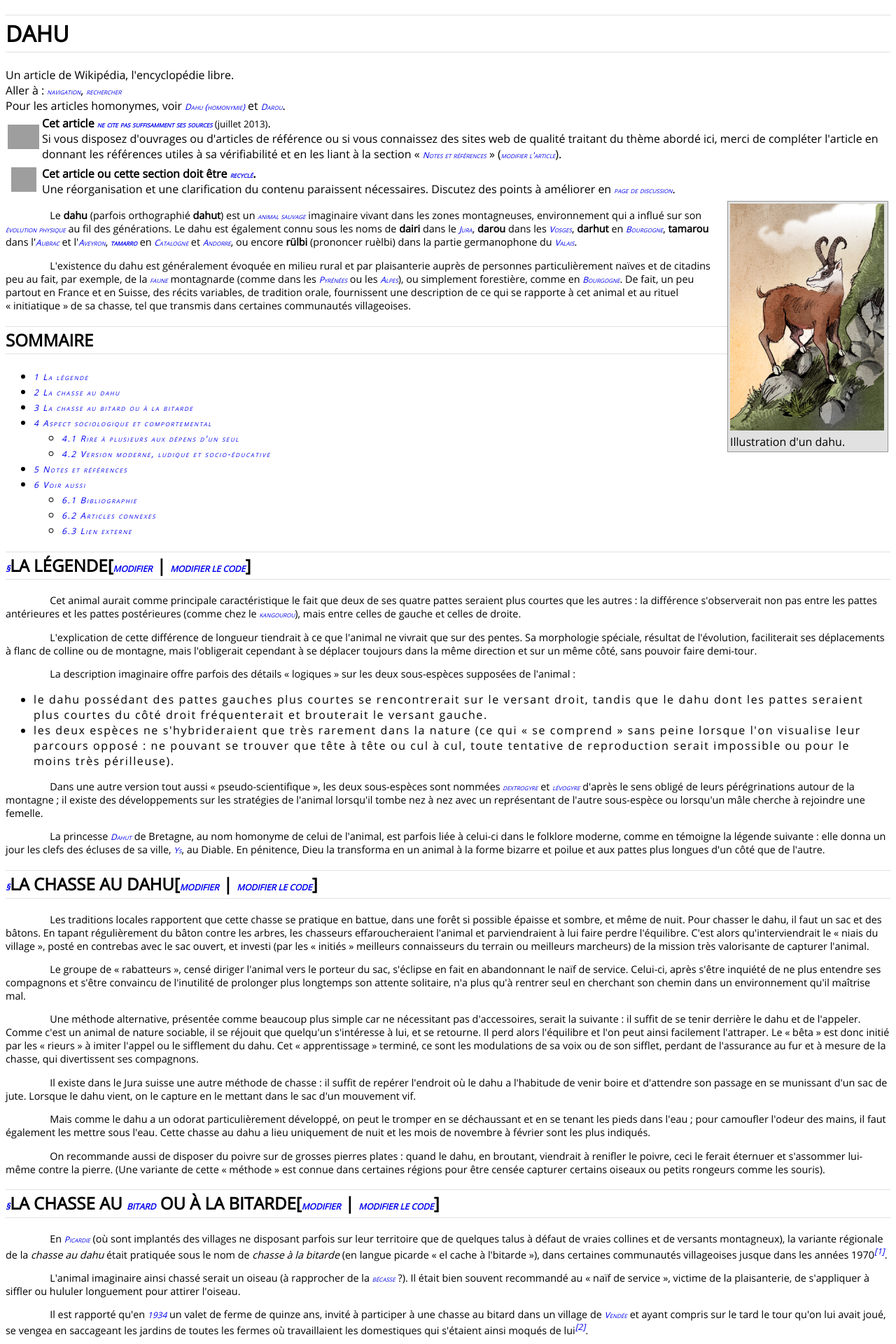
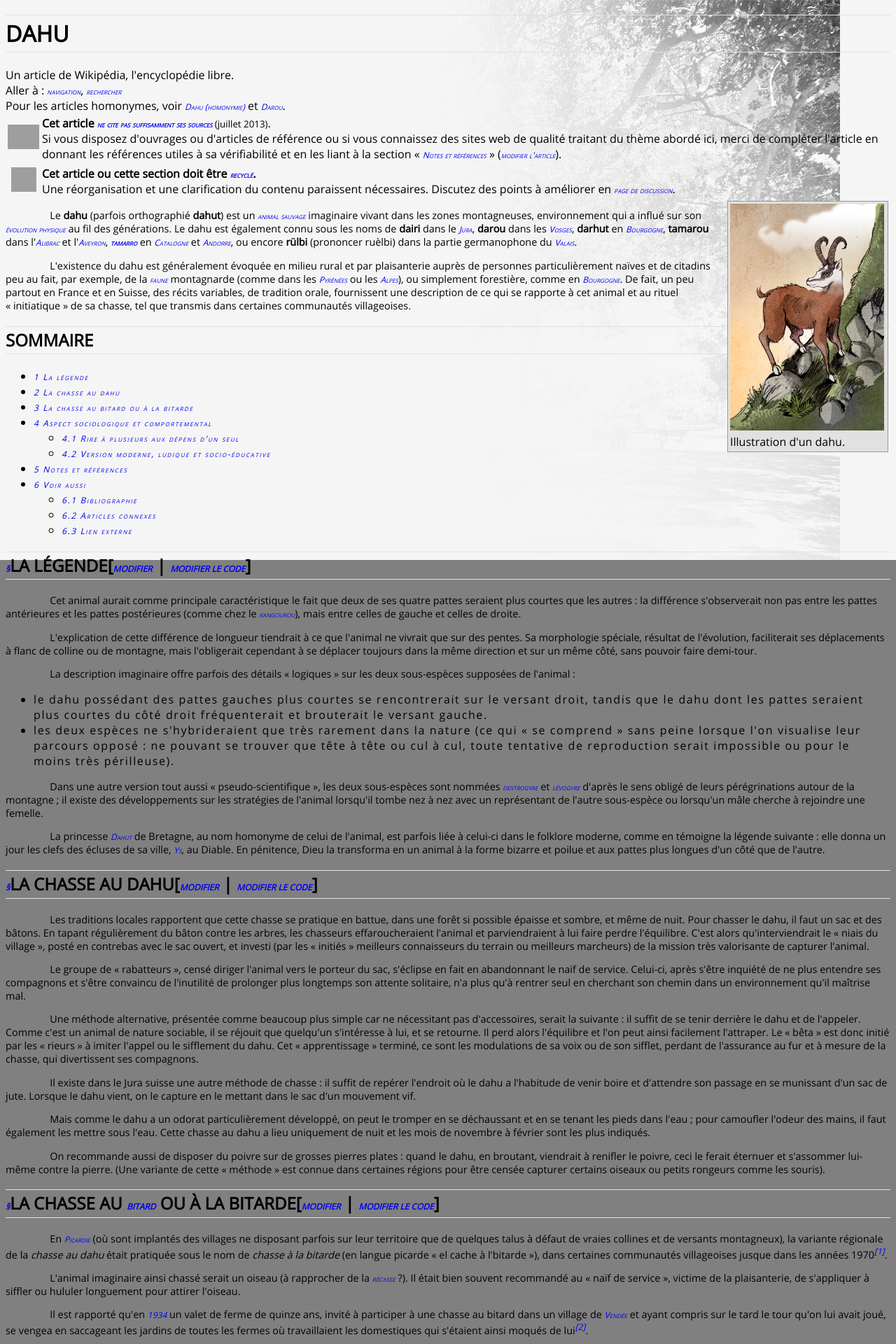
Before and after one commit to k6k/iesa-2015-m1dt, a PHP site: page / in a window 1280 px wide. Shown: the top 1920 px of the page at 70% size. Run offline with PHP 8.4, Linux system fonts and the light colour scheme; grey boxes are pictures that could not be loaded.

Commit message:
Ajout de la propritété Background et ses variantes

```diff
--- a/04_css_selecteurs/main.css
+++ b/04_css_selecteurs/main.css
@@ -1,5 +1,12 @@
 	body{
 		font-family: 'OpenSans';
+
+		background-color: gray;
+		background-image: url(background.jpg);
+		background-position: center center, 100% 80% top left;
+		background-origin: border-box;
+		background-repeat: repeat-x;
+
 	}
 	/* Définition d'une police */
 	@font-face{
```
Also changed, not shown: 04_css_selecteurs/background.jpg (added).
